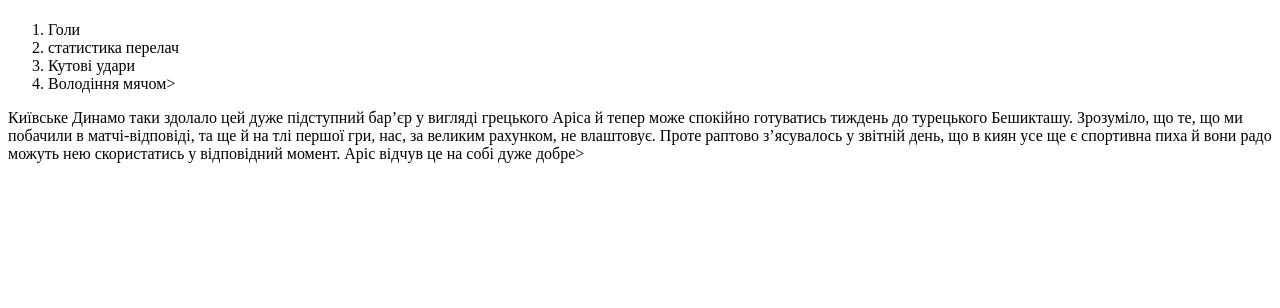
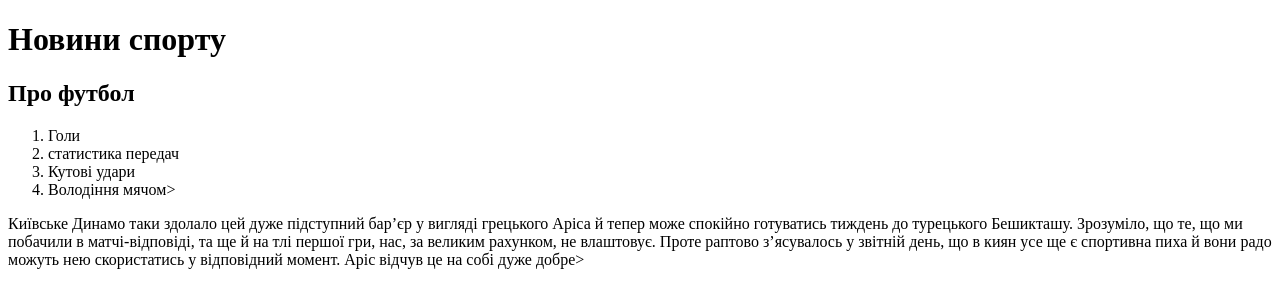
Before and after one commit to MukolkaByT96/html-css-23, a plain HTML site: page index.html in a window 1280 px wide. Drawn offline with Linux system fonts and the light colour scheme.

Commit message:
футбол

```diff
--- a/index.html
+++ b/index.html
@@ -3,14 +3,14 @@
 <head>
     <meta charset="UTF-8">
     <meta name="viewport" content="width=device-width, initial-scale=1.0">
-    <title> Огляд матчу </title>
+    <title>Огляд матчу</title>
 </head>
 <body>
-    <h1 Новини   спорту></h1>
-    <h2 Про футбол></h2>
+    <h1 >Новини   спорту</h1>
+    <h2 >Про футбол</h2>
     <ol>
         <li> Голи </li>
-        <li> статистика перелач </li>
+        <li> статистика передач </li>
         <li> Кутові удари </li>
         <li> Володіння мячом>  </li>
         </ol>
```
